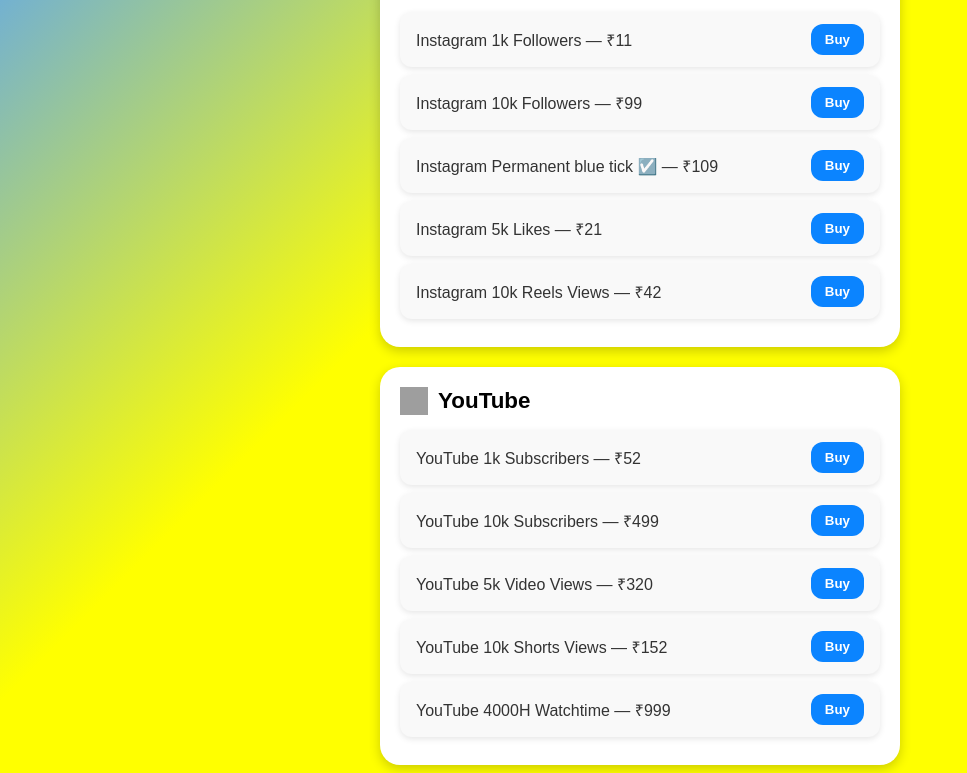
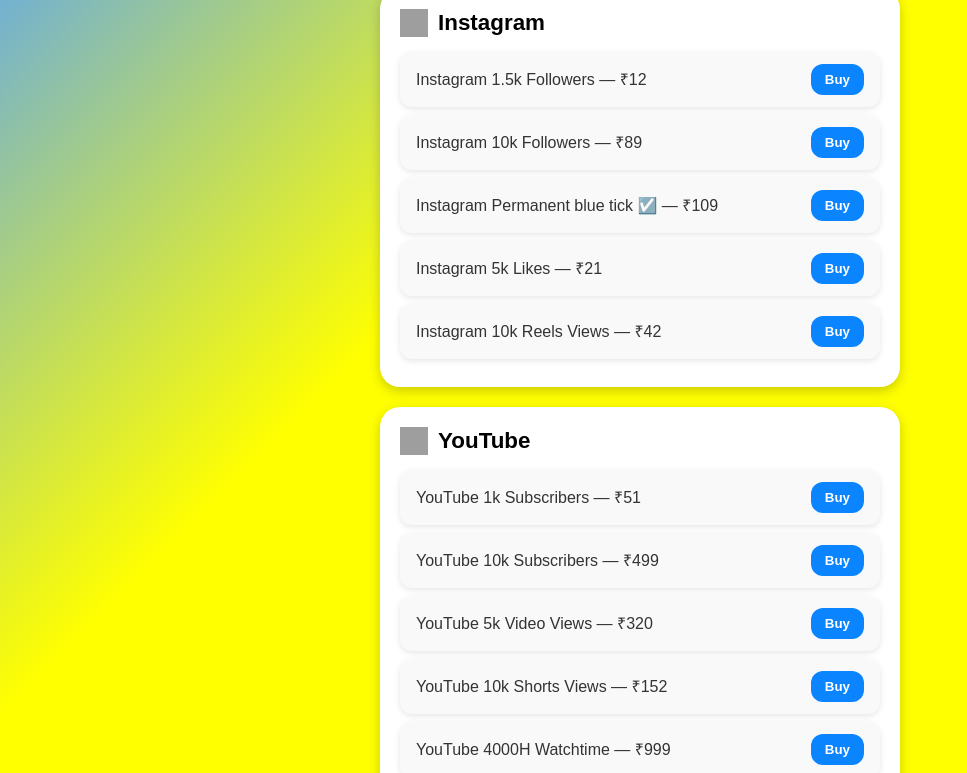
Before and after one commit to bestsmm1231/Sbn, a plain HTML site: page index.html in a window 1280 px wide. Shown: the part 157-930 px from the top of the page, without its empty margins (0-967 px from the left). Drawn offline with Linux system fonts and the light colour scheme; grey boxes are pictures that could not be loaded.

Commit message:
Update index.html

```diff
--- a/index.html
+++ b/index.html
@@ -1,4 +1,4 @@
-
+to
 <head>
 <meta charset="utf-8" />
 <meta name="viewport" content="width=device-width,initial-scale=1" />
@@ -114,14 +114,14 @@
 
 const SERVICES = [
   {platform:'Instagram',icon:'https://cdn-icons-png.flaticon.com/512/174/174855.png',items:[
-    {name:'Instagram 1k Followers',price:11,verifyField:{label:'Enter Instagram username',placeholder:'@username'}},
-    {name:'Instagram 10k Followers',price:99,verifyField:{label:'Enter Instagram username',placeholder:'@username'}},
+    {name:'Instagram 1.5k Followers',price:12,verifyField:{label:'Enter Instagram username',placeholder:'@username'}},
+    {name:'Instagram 10k Followers',price:89,verifyField:{label:'Enter Instagram username',placeholder:'@username'}},
 	 {name:'Instagram Permanent blue tick ☑️',price:109,verifyField:{label:'Enter Instagram username',placeholder:'@username'}},
     {name:'Instagram 5k Likes',price:21,verifyField:{label:'Enter Post/Reel link',placeholder:'Paste link here'}},
     {name:'Instagram 10k Reels Views',price:42,verifyField:{label:'Enter Reel link',placeholder:'Paste reel link'}}
   ]},
   {platform:'YouTube',icon:'https://cdn-icons-png.flaticon.com/512/1384/1384060.png',items:[
-    {name:'YouTube 1k Subscribers',price:52,verifyField:{label:'Enter Channel name',placeholder:'Channel name'}},
+    {name:'YouTube 1k Subscribers',price:51,verifyField:{label:'Enter Channel name',placeholder:'Channel name'}},
     {name:'YouTube 10k Subscribers',price:499,verifyField:{label:'Enter Channel URL',placeholder:'Paste channel URL'}},
     {name:'YouTube 5k Video Views',price:320,verifyField:{label:'Enter Video URL',placeholder:'Paste video link'}},
     {name:'YouTube 10k Shorts Views',price:152,verifyField:{label:'Enter Shorts link',placeholder:'Paste shorts link'}},
```
